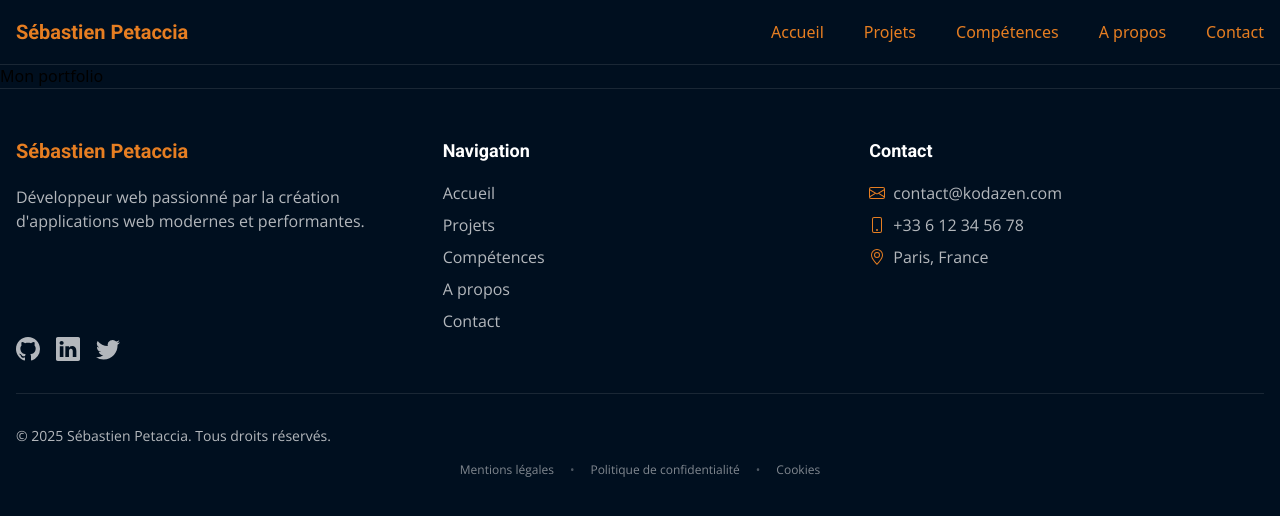
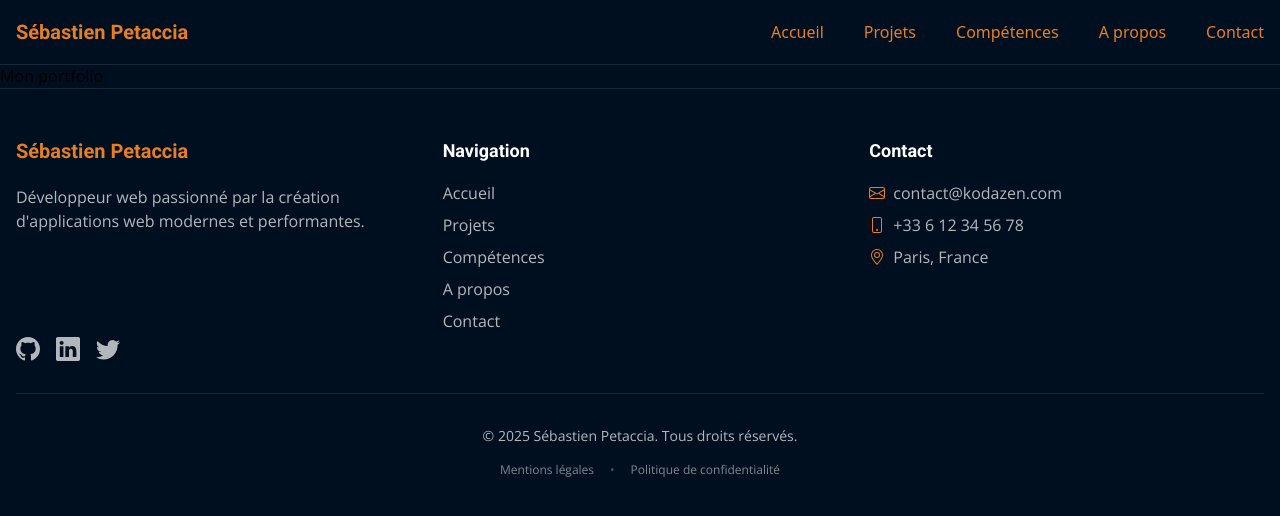
Before and after one commit to petaccia/portfolio-my-dev, a Next.js app: page / in a window 1280 px wide. Shown: the top 516 px of the page. Built offline with nearby package versions, Linux system fonts and the light colour scheme.

Commit message:
simplified copyright component

```diff
--- a/src/components/layout/footer/components/Copyright.tsx
+++ b/src/components/layout/footer/components/Copyright.tsx
@@ -1,44 +1,16 @@
-interface CopyrightProps {
-  name?: string;
-  startYear?: number;
-  additionalText?: string;
-  showAllRightsReserved?: boolean;
-  className?: string;
-}
-
-export default function Copyright({
-  name = "Sébastien Petaccia",
-  startYear,
-  additionalText,
-  showAllRightsReserved = true,
-  className = "",
-}: CopyrightProps) {
+export default function Copyright() {
+  // Récupère l'année actuelle automatiquement
   const currentYear = new Date().getFullYear();
 
-  // Afficher la plage d'années si startYear est fourni et différent de l'année actuelle
-  const yearDisplay = startYear && startYear !== currentYear
-    ? `${startYear}-${currentYear}`
-    : currentYear.toString();
+  return (
+    <div className="mt-8 pt-8 border-t border-white/10 font-body text-center text-sm text-white/70">
+      {/* Texte de copyright principal */}
+      <p>
+        © {currentYear} Sébastien Petaccia. Tous droits réservés.
+      </p>
 
-  const rightsText = showAllRightsReserved ? "Tous droits réservés." : "";
-
-  return (
-    <div
-      className={`mt-8 pt-8 border-t border-white/10 font-body text-center text-sm text-white/70 ${className}`}
-    >
-      <div className="flex flex-col sm:flex-row sm:justify-between sm:items-center gap-2">
-        <div>
-          © {yearDisplay} {name}. {rightsText}
-        </div>
-        {additionalText && (
-          <div className="text-xs text-white/50">
-            {additionalText}
-          </div>
-        )}
-      </div>
-
-      {/* Liens légaux optionnels */}
-      <div className="mt-4 flex justify-center space-x-4 text-xs">
+      {/* Liens légaux */}
+      <div className="mt-4 space-x-4 text-xs">
         <a
           href="/mentions-legales"
           className="text-white/50 hover:text-secondary transition-colors"
@@ -52,13 +24,6 @@ export default function Copyright({
         >
           Politique de confidentialité
         </a>
-        <span className="text-white/30">•</span>
-        <a
-          href="/cookies"
-          className="text-white/50 hover:text-secondary transition-colors"
-        >
-          Cookies
-        </a>
       </div>
     </div>
   );
```
